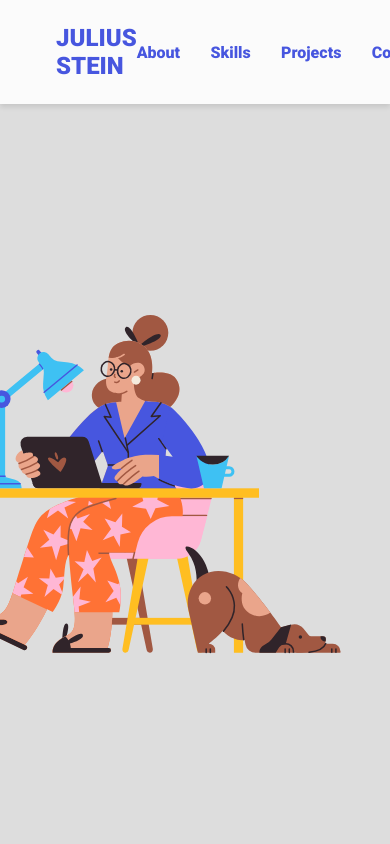
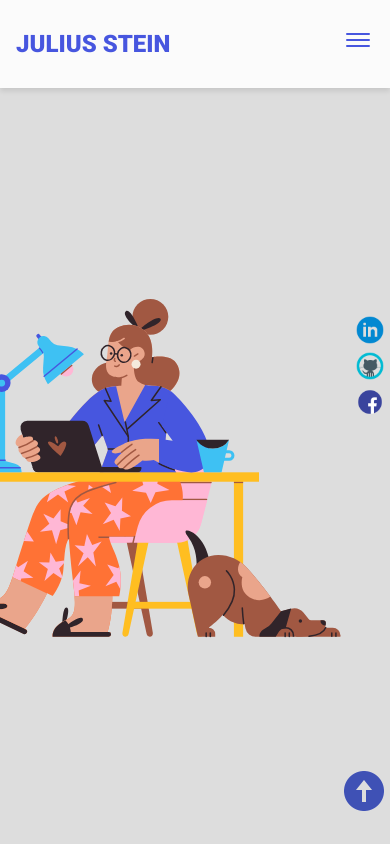
Before and after one commit to JuliusStein/Self, a plain HTML site: page index.html in a window 390 px wide. Shown: the top 844 px of the page. Drawn offline with nearby package versions, Linux system fonts and the light colour scheme.

Commit message:
basic frames

```diff
--- a/assets/css/styles.css
+++ b/assets/css/styles.css
@@ -283,3 +283,69 @@ nav ul li {
   border: 2px solid var(--primary-color);
   cursor: pointer;
 }
+
+/* -------- Social Links Section -------- */
+.socials {
+  display: flex;
+  flex-direction: column;
+  position: fixed;
+  right: 1%;
+  bottom: 50%;
+}
+
+.socicon {
+  width: 2rem;
+  height: 2rem;
+}
+
+/* -------- Scroll Up Button -------- */
+.scroll-up {
+  position: fixed;
+  right: 0.5%;
+  bottom: 3%;
+  cursor: pointer;
+}
+
+.up-arrow {
+  width: 3rem;
+  height: 3rem;
+}
+
+/* -------- Footer Section -------- */
+footer {
+  background-color: var(--bg-color);
+  padding: 1.25rem;
+  text-align: center;
+  margin: 2rem 0 0;
+}
+
+@media screen and (max-width: 720px) {
+  /*changes reflects on screen with a width of 720px and below*/
+  nav {
+    padding: 1.5rem 1rem;
+  }
+
+  nav ul {
+    position: fixed;
+    background-color: var(--bg-color);
+    flex-direction: column;
+    top: 86px;
+    left: 10%;
+    width: 80%;
+    text-align: center;
+    transform: translateX(120%);
+    transition: transform 0.5s ease-in;
+  }
+
+  nav ul li {
+    margin: 8px;
+  }
+
+  .burger-menu {
+    display: block;
+  }
+
+  nav ul.show {
+    transform: translateX(0);
+  }
+}
--- a/assets/js/app.js
+++ b/assets/js/app.js
@@ -0,0 +1,28 @@
+// scroll to top functionality
+const scrollUp = document.querySelector("#scroll-up");
+
+scrollUp.addEventListener("click", () => {
+  window.scrollTo({
+    top: 0,
+    left: 0,
+    behavior: "smooth",
+  });
+});
+
+const burger = document.querySelector("#burger-menu");
+const ul = document.querySelector("nav ul");
+const nav = document.querySelector("nav");
+
+burger.addEventListener("click", () => {
+    ul.classList.toggle("show");
+});
+// Close hamburger menu when a link is clicked
+
+// Select nav links
+const navLink = document.querySelectorAll(".nav-link");
+
+navLink.forEach((link) =>
+  link.addEventListener("click", () => {
+    ul.classList.remove("show");
+  })
+);
--- a/index.html
+++ b/index.html
@@ -19,6 +19,12 @@
       type="image/png"
       sizes="32x32"
       href="assets/icons/favicon-32x32.png"
+    />
+    <link
+      rel="icon"
+      type="image/png"
+      sizes="16x16"
+      href="assets/icons/favicon-16x16.png"
     />
 
     <!-- Animate CSS CDN -->
@@ -193,7 +199,7 @@
       <h2>Get In Touch With Me</h2>
       <div class="contact-form-container">
         <div class="contact-form">
-          <form action="https://formspree.io/f/xyylngw" method="POST">
+          <form action="https://formspree.io/f/mvonpeob" method="POST">
             <div class="form-control">
               <label for="name">Name</label>
               <input
@@ -240,8 +246,46 @@
     </section>
 
     <!-- Social accounts - Fixed to the right -->
+    <div class="socials">
+      <a href="#" target="_blank">
+        <img
+          src="assets/icons/linkedin_animated.gif"
+          alt="Linkedin"
+          loading="lazy"
+          class="socicon"
+      /></a>
+      <a href="#" target="_blank">
+        <img
+          src="assets/icons/github_animated.gif"
+          alt="Github"
+          loading="lazy"
+          class="socicon"/></a>
+      <a href="#" target="_blank">
+        <img
+          src="assets/icons/facebook_animated.gif"
+          alt="Facebook"
+          loading="lazy"
+          class="socicon"/></a>
+    </div>
+
+    <!-- Scroll up button -->
+    <i class="scroll-up" id="scroll-up">
+      <img
+        src="assets/icons/transparent-arrow.gif"
+        class="socicon up-arrow"
+        alt="scroll-up"
+    /></i>
 
     <!-- Footer section -->
+    <footer>
+      <p class="copy">&copy; Copyright 2022</p>
+      <p class="copy">
+        Built with &#x2661; by
+        <a href="https://twitter.com/koladechris" target="_blank">
+          Me
+        </a>
+      </p>
+    </footer>
 
     <!-- Website scripts -->
     <script src="assets/js/app.js"></script>
```
Also changed, not shown: assets/icons/android-chrome-192x192.png, assets/icons/android-chrome-512x512.png, assets/icons/apple-touch-icon.png, assets/icons/facebook_animated.gif (added), assets/icons/favicon-16x16.png (added), assets/icons/favicon-32x32.png, assets/icons/favicon.ico (added), assets/icons/github_animated.gif (added), assets/icons/linkedin_animated.gif (added), assets/icons/transparent-arrow.gif (added).
